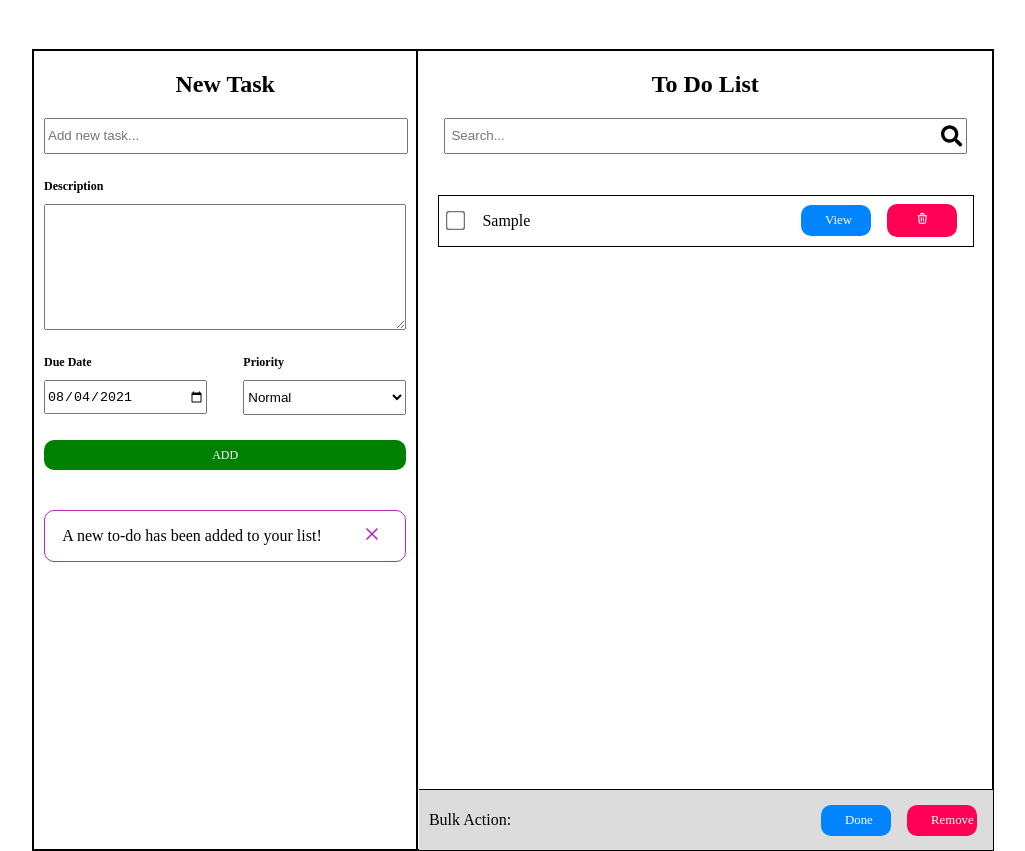
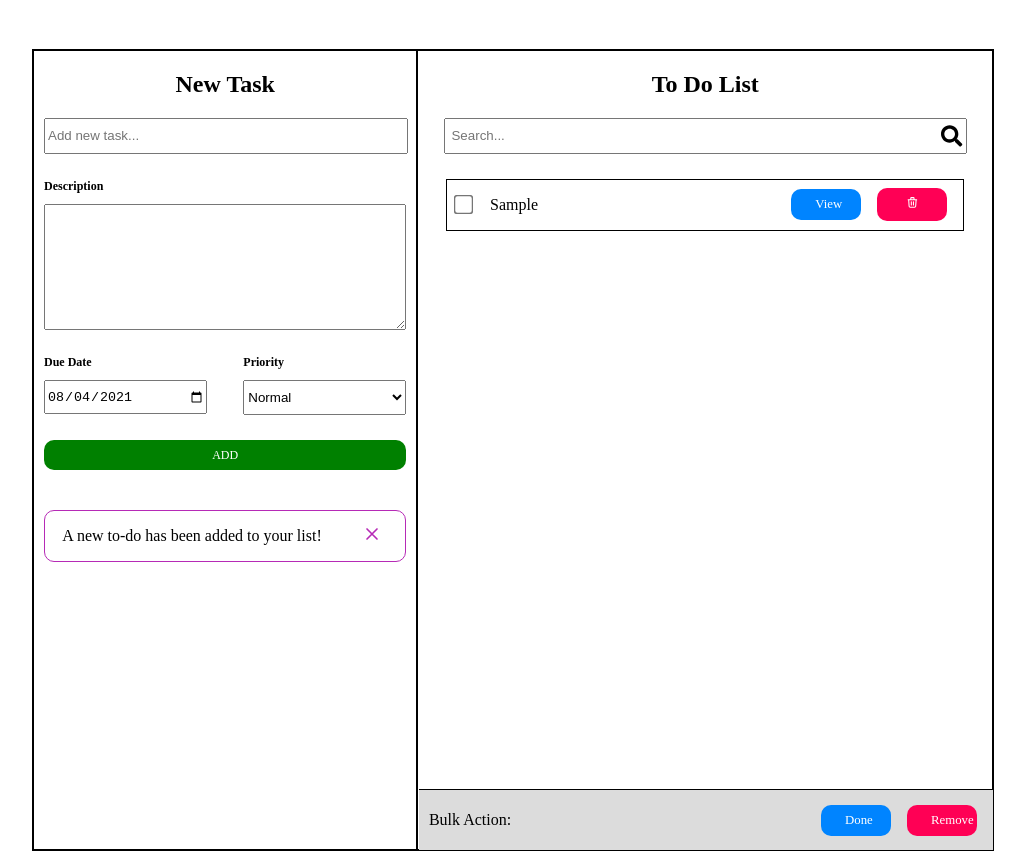
Before and after one commit to anniedo247/sotatek-todolist, a React (Create React App) app: page / in a window 1280 px wide. Both pictures are taken after typing "Sample", "Sample" into the empty fields and a click on the button "ADD". Shown: the whole page, without its empty margins (127-1152 px from the left). Built offline with nearby package versions, Linux system fonts and the light colour scheme.

Commit message:
fix bug for todolist

```diff
--- a/package.json
+++ b/package.json
@@ -13,6 +13,7 @@
     "react": "^17.0.2",
     "react-dom": "^17.0.2",
     "react-icons": "^4.2.0",
+    "react-router-dom": "^5.2.0",
     "react-scripts": "4.0.3",
     "uuid": "^8.3.2",
     "web-vitals": "^1.1.2"
--- a/src/App.css
+++ b/src/App.css
@@ -96,3 +96,8 @@ text-decoration: none;
 margin-bottom: 10px;
 
 }
+.view-detail-btn {
+  display: flex;
+  flex-direction: row;
+  justify-content: space-around;
+}
--- a/src/components/UI/ToDoDetails.js
+++ b/src/components/UI/ToDoDetails.js
@@ -1,20 +1,26 @@
-import React from 'react'
-import Button from '../shared/Button'
+import React,{useState} from "react";
+import Button from "../shared/Button";
 
-const ToDoDetails = () => {
+const ToDoDetails = ({item,handleClose,handleSubmit}) => {
+  const [loading,setLoading] = useState(false);
+  const [title, setTitle]=useState(item.title);
+  const [description, setDescription]=useState(item.description);
+  const [dueDate, setDueDate]=useState(item.dueDate);
+  const [priority, setPriority]=useState(item.priority);
+
+
   return (
     <div>
-      <form onSubmit={handleSubmit}>
+      <form onSubmit={()=>handleSubmit(item.id)}>
         <div>
           <input
             className="textInput"
             type="text"
-              placeholder="Add new task..."
+            placeholder={title}
             name="title"
             required
             value={title}
-              disabled={loading}
-              onChange={(e) => setTitle(e.target.value)}
+            onChange={(e)=>setTitle(e.target.value)}
           />
           <div className="colum-display textarea">
             <label className="label">Description</label>
@@ -22,9 +28,9 @@ const ToDoDetails = () => {
               className="textareaInput"
               rows="8"
               name="description"
+              placeholder={description}
               value={description}
-                disabled={loading}
-                onChange={(e) => setDescription(e.target.value)}
+              onChange={(e)=>setDescription(e.target.value)}
             />
           </div>
 
@@ -34,10 +40,9 @@ const ToDoDetails = () => {
               <input
                 className="dateInput"
                 type="date"
-                  defaultValue={date}
+                defaultValue={dueDate}
                 value={dueDate}
-                  disabled={loading}
-                  onChange={(e) => setDueDate(e.target.value)}
+                onChange={(e)=> setDueDate(e.target.value)}
                 name="dueDate"
               />
             </div>
@@ -47,7 +52,7 @@ const ToDoDetails = () => {
                 className="priorityInput"
                 name="priority"
                 value={priority}
-                  onChange={(e) => setPriority(e.target.value)}
+                onChange={(e)=>setPriority(e.target.value)}
               >
                 <option value="low">Low</option>
                 <option value="normal">Normal</option>
@@ -55,20 +60,22 @@ const ToDoDetails = () => {
               </select>
             </div>
           </div>
+          <div className='view-detail-btn'>
             {loading ? (
               <Button disabled="true" size="small">
                 Updating...
               </Button>
             ) : (
-              <Button type="submit" size="small">
+              <Button type="submit" size="small" >
                 UPDATE
               </Button>
             )}
-            <Button size='small'>CANCEl</Button>
+            <Button onClick={handleClose} size="small">CANCEl</Button>
+          </div>
         </div>
       </form>
     </div>
-  )
-}
+  );
+};
 
-export default ToDoDetails
+export default ToDoDetails;
--- a/src/components/UI/ToDoList.css
+++ b/src/components/UI/ToDoList.css
@@ -1,25 +1,27 @@
-.todo-list {
+/* .todo-list {
   display: flex;
   justify-content: center;
   margin-right: 20px;
+} */
+
+.card-wraper {
+  display: flex;
+  justify-content: center;
 }
-ul {
-  width: 100%;
-  padding-left: 20px;
-}
-li {
+.todo-card {
   list-style: none;
   display: flex;
   flex-direction: row;
   justify-content: space-between;
   border: 1px solid black;
   margin-bottom: 20px;
-  width: 100%;
+  width: 90%;
 }
 .todo-item {
   display: flex;
   flex-direction: row;
   align-items: center;
+
 }
 .checkbox-title {
   margin-left: 10px;
--- a/src/components/UI/ToDoList.js
+++ b/src/components/UI/ToDoList.js
@@ -2,23 +2,25 @@ import React, { useContext, useState, useEffect } from "react";
 import "./ToDoList.css";
 import { TodoContext } from "../context/TodoContext";
 import Button from "../shared/Button";
-import { ACTIONS } from "../reducer/TodoReducer";
-import { HiOutlineTrash } from "react-icons/hi";
 import Search from "../shared/Search";
+import TodoCard from "../UI/TodoCard";
 
 const ToDoList = () => {
   const { todos, dispatch } = useContext(TodoContext);
-  const [filterTodos, setFilteredTodos] = useState([]);
-
+  const [filteredTodos, setFilteredTodos] = useState([]);
   const [searchInput, setSearchInput] = useState("");
 
   const handleSearchChange = (e) => {
     setSearchInput(e.target.value);
   };
+
   useEffect(() => {
-    let newTodos = todos.filter((t) =>
-      t.title.toLowerCase().startsWith(searchInput.toLowerCase())
-    ).sort((a,b)=> new Date(a.dueDate) - new Date(b.dueDate));
+    console.log(todos);
+    let newTodos = todos
+      .filter((t) =>
+        t.title.toLowerCase().startsWith(searchInput.toLowerCase())
+      )
+      .sort((a, b) => new Date(a.dueDate) - new Date(b.dueDate));
     setFilteredTodos(newTodos);
   }, [searchInput, todos]);
 
@@ -27,43 +29,19 @@ const ToDoList = () => {
       <h2>To Do List</h2>
       <Search searchInput={searchInput} onChange={handleSearchChange}></Search>
       <div className="todo-list">
-        <ul>
-          {filterTodos.map((item) => (
-            <li key={item.id}>
-              <div className="todo-item">
-                <input
-                  className="checkbox"
-                  type="checkbox"
-
-                />
-                <p className="checkbox-title">{item.title.charAt(0).toUpperCase() + item.title.slice(1)}</p>
-              </div>
-              <div className="todo-item">
-                <Button inverse="inverse" size="small">
-                  View
-                </Button>
-                <Button
-                  danger="danger"
-                  size="small"
-                  onClick={() =>
-                    dispatch({
-                      type: ACTIONS.REMOVE,
-                      payload: {
-                        id: item.id,
-                      },
-                    })
-                  }
-                >
-                  <HiOutlineTrash />
-                </Button>
-              </div>
-            </li>
-          ))}
-        </ul>
+        {filteredTodos.length !== 0 ? (
+          filteredTodos.map((item) => (
+            <div className='card-wraper'>
+              <TodoCard item={item} dispatch={dispatch} />
+            </div>
+          ))
+        ) : (
+          <p>You have no todos at the moment.</p>
+        )}
       </div>
       <div className="bulk-action">
         <p>Bulk Action:</p>
-        <div className='bulk-action__button'>
+        <div className="bulk-action__button">
           <Button inverse="inverse" size="small">
             Done
           </Button>
--- /dev/null
+++ b/src/components/UI/TodoCard.js
@@ -0,0 +1,43 @@
+import React, { useState } from "react";
+import "./ToDoList.css";
+import { ACTIONS } from "../reducer/TodoReducer";
+import { HiOutlineTrash } from "react-icons/hi";
+import Button from "../shared/Button";
+import ToDoDetails from "./ToDoDetails";
+
+export const TodoCard = ({ item, dispatch, handleClose, handleOpen }) => {
+  const [showDetails, setShowDetails] = useState(false);
+
+  return (
+    <div className='todo-card'>
+      <div className="todo-item">
+        <input className="checkbox" type="checkbox" />
+        <p className="checkbox-title">
+          {item.title.charAt(0).toUpperCase() + item.title.slice(1)}
+        </p>
+      </div>
+      <div className="todo-item">
+        <Button inverse="inverse" size="small" onClick={()=>setShowDetails(true)}>
+          View
+        </Button>
+        <Button
+          danger="danger"
+          size="small"
+          onClick={() =>
+            dispatch({
+              type: ACTIONS.REMOVE,
+              payload: {
+                id: item.id,
+              },
+            })
+          }
+        >
+          <HiOutlineTrash />
+        </Button>
+      </div>
+      {showDetails && <ToDoDetails handleClose={()=>setShowDetails(false)} item={item} />}
+
+    </div>
+  );
+};
+export default TodoCard;
--- a/src/components/reducer/TodoReducer.js
+++ b/src/components/reducer/TodoReducer.js
@@ -3,6 +3,7 @@ import { v4 as uuidv4 } from 'uuid';
 export const ACTIONS = {
   ADD: 'add',
   SAVE: 'save',
+  GET: 'get',
   REMOVE: 'remove',
   CLEAR: 'clear',
 };
@@ -34,7 +35,20 @@ export const TodoReducer = (state, action) => {
         return item;
       });
     }
-
+    case ACTIONS.GET: {
+      return state.map((item)=> {
+        if (item.id === action.payload.id) {
+          return {
+            ...item,
+            id: action.payload.id,
+            title: action.payload.title,
+            description: action.payload.description,
+            dueDate: action.payload.dueDate,
+            priority: action.payload.priority          };
+        }
+        return item;
+      })
+    }
     case ACTIONS.REMOVE:
       return state.filter((item) => item.id !== action.payload.id);
 
```
Also changed, not shown: 1 other file (tests, documents, lock files or other folders). Lines whose indentation alone changed are shown as unchanged.
